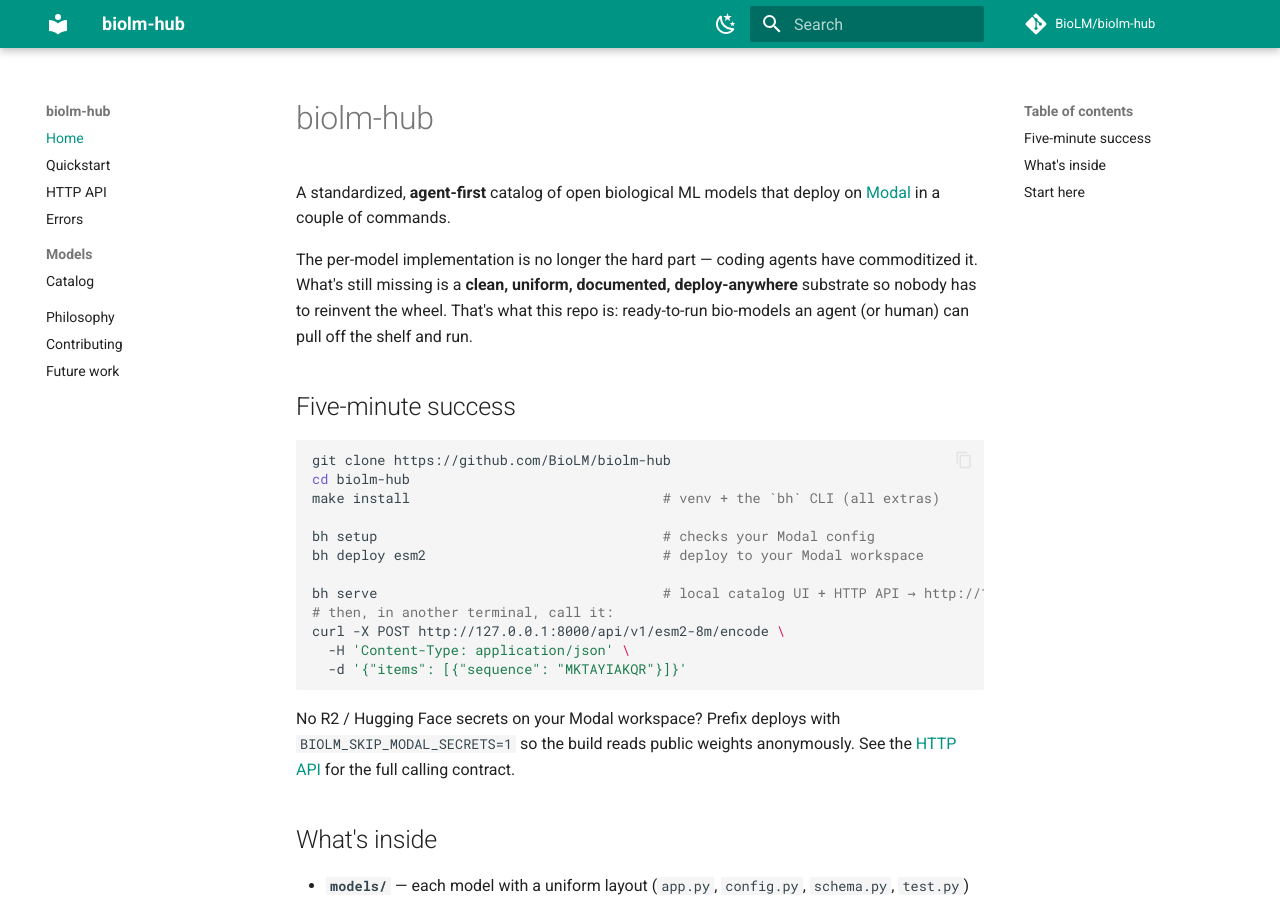
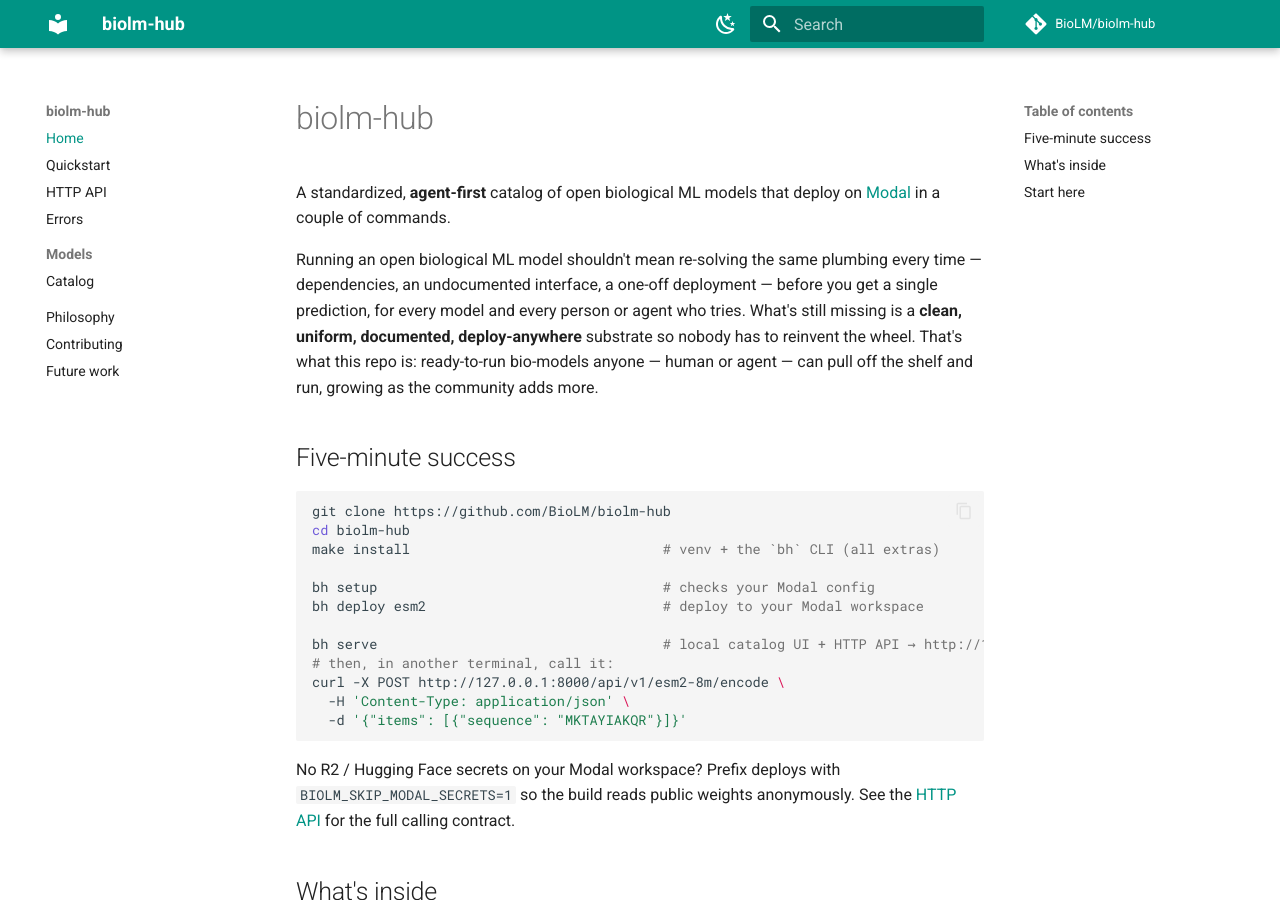
Before and after one commit to BioLM/biolm-hub, an MkDocs documentation site: the page built from docs/index.md, in a window 1280 px wide and 900 px high. Built offline with MkDocs 1.6.1 and Material for MkDocs 9.7.7, drawn with Linux system fonts in a browser that asks for light colours; comment, search, counter and statistics services are not loaded.

Commit message:
docs: reframe index + PHILOSOPHY community-first (drop the "moat/commoditized" framing)
Same reframe as the README: replace "implementing a model used to be the moat /
coding agents commoditized it" (internal, competitive positioning) with the
community-first problem — everyone re-solving the same per-model plumbing — and the
goal: a standardized, deploy-anywhere substrate anyone (human or agent) can pull from
and that the community extends.

Co-Authored-By: Claude Opus 4.8 <noreply@anthropic.com>
Claude-Session: https://claude.ai/code/session_01SVWyYfZDGNxXHZF45V7YAU

```diff
--- a/docs/index.md
+++ b/docs/index.md
@@ -3,10 +3,12 @@
 A standardized, **agent-first** catalog of open biological ML models that deploy on
 [Modal](https://modal.com) in a couple of commands.
 
-The per-model implementation is no longer the hard part — coding agents have commoditized it.
-What's still missing is a **clean, uniform, documented, deploy-anywhere** substrate so nobody has to
-reinvent the wheel. That's what this repo is: ready-to-run bio-models an agent (or human) can pull
-off the shelf and run.
+Running an open biological ML model shouldn't mean re-solving the same plumbing every time —
+dependencies, an undocumented interface, a one-off deployment — before you get a single prediction,
+for every model and every person or agent who tries. What's still missing is a **clean, uniform,
+documented, deploy-anywhere** substrate so nobody has to reinvent the wheel. That's what this repo is:
+ready-to-run bio-models anyone — human or agent — can pull off the shelf and run, growing as the
+community adds more.
 
 ## Five-minute success
 
```
Also changed, not shown: PHILOSOPHY.md (+6 -4 lines).
